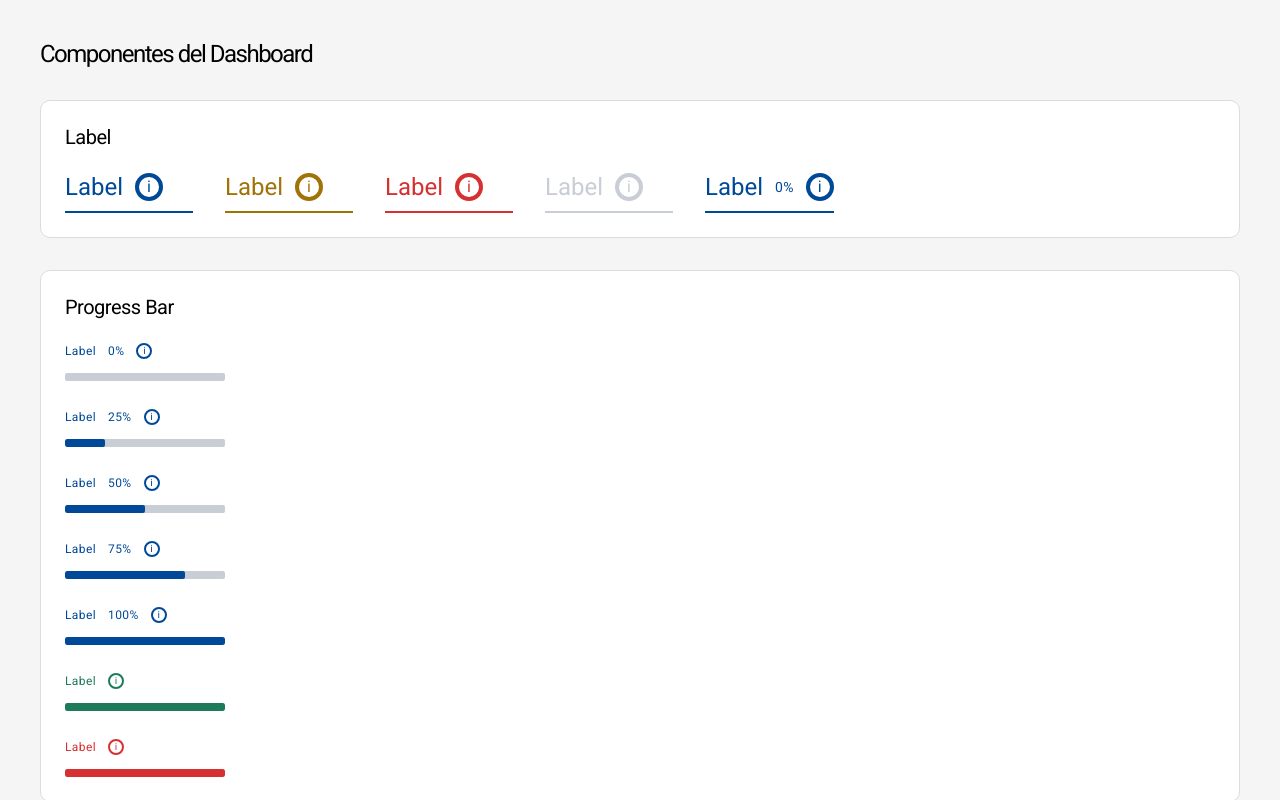
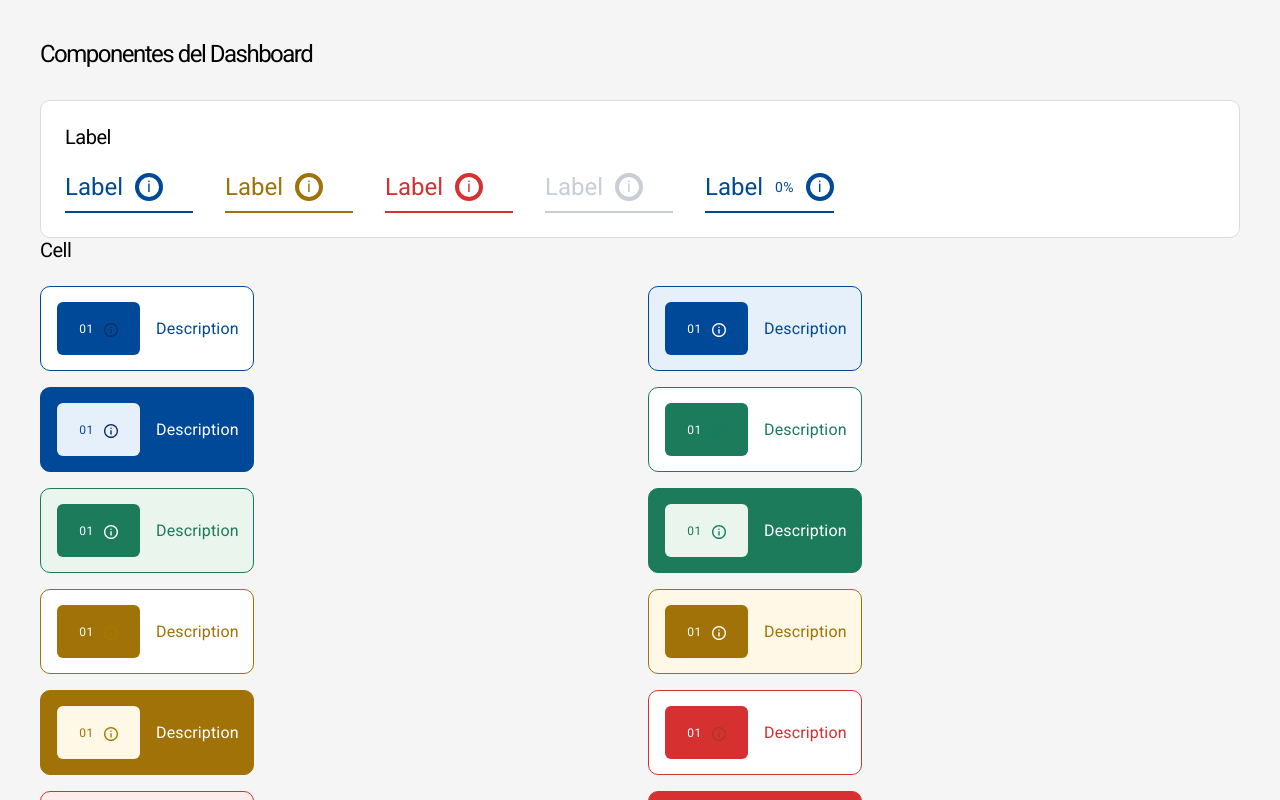
Before and after one commit to JoseGonzalez0428/Act_4_2_GonzalezFlores_JoseCarlos_PonsTorres_CinthyaLizeth, an Angular app: page / in a window 1280 px wide. Shown: the top 800 px of the page. Built offline with nearby package versions, Linux system fonts and the light colour scheme.

Commit message:
Se crearon las cell

```diff
--- a/src/app/Components/card/card.css
+++ b/src/app/Components/card/card.css
@@ -98,7 +98,7 @@
   align-items: center;
   justify-content: space-between;
 
-  border-top: 1px solid currentColor;
+  border: 1px solid currentColor;
   padding: 8px 16px;
 }
 
--- /dev/null
+++ b/src/app/Components/cell/cell.css
@@ -0,0 +1,168 @@
+.cell {
+  display: inline-flex;
+  align-items: center;
+  gap: 16px;
+  width: 214px;
+  height: 85px;
+  padding: var(--spacing-sm) var(--spacing-md);
+  border-radius: var(--radius-medium);
+  border: none;
+  border: 0.7px solid var(--border-primary);
+  background-color: var(--surface-primary);
+}
+
+.cell-date {
+  display: inline-flex;
+  align-items: center;
+  justify-content: center;
+  gap: 10px;
+  width: 83px;
+  height: 53px;
+  border-radius: var(--radius-small);
+  flex-shrink: 0;
+}
+
+.cell-number {
+  font-family: var(--font-main);
+  font-size: var(--font-size-caption);
+  font-weight: var(--font-weight-regular);
+  letter-spacing: var(--letter-spacing-caption);
+  line-height: 100%;
+}
+
+.cell-description {
+  margin: 0;
+  font-family: var(--font-main);
+  font-size: var(--font-size-subtitle-1);
+  font-weight: var(--font-weight-regular);
+  letter-spacing: var(--letter-spacing-subtitle-1);
+  line-height: 100%;
+}
+
+/* BLUE */
+.cell-date.blue.outline,.cell-date.blue.filled {
+  background-color: var(--action-primary);
+  color: var(--surface-primary);
+}
+
+.cell.blue .cell-description {
+  color: var(--action-primary);
+}
+.cell.blue.filled {
+  background-color: var(--status-info-bg);
+  border: 0.7px solid var(--action-primary);
+}
+
+/* GREEN */
+.cell-date.green.outline, .cell-date.green.filled {
+  background-color: var(--status-success-text);
+  color: var(--surface-primary);
+}
+
+.cell.green .cell-description {
+  color: var(--status-success-text);
+}
+.cell.green.filled {
+  background-color: var(--status-success-bg);
+  border: 0.7px solid var(--status-success-text);
+}
+
+.cell.green.outline{
+    border: 0.7px solid var(--status-success-text);
+}
+
+/* YELLOW */
+.cell-date.yellow.outline,.cell-date.yellow.filled {
+  background-color: var(--status-warning-text);
+  color: var(--surface-primary);
+}
+
+.cell.yellow .cell-description {
+  color: var(--status-warning-text);
+}
+.cell.yellow.filled {
+  background-color: var(--status-warning-bg);
+  border: 0.7px solid var(--status-warning-text);
+}
+
+.cell.yellow.outline{
+    border: 0.7px solid var(--status-warning-text);
+}
+
+/* RED */
+.cell-date.red.outline, .cell-date.red.filled {
+  background-color: var(--status-error-text);
+  color: var(--surface-primary);
+}
+.cell.red .cell-description {
+  color: var(--status-error-text);
+}
+.cell.red.filled {
+  background-color: var(--status-error-bg);
+  border: 0.7px solid var(--status-error-text);
+}
+
+.cell.red.outline{
+    border: 0.7px solid var(--status-error-text);
+}
+
+/* DISABLED */
+.cell-date.disabled.outline {
+  background-color: var(--state-disabled);
+  color: var(--surface-primary);
+}
+.cell.disabled .cell-description {
+  color: var(--state-disabled);
+}
+
+/* BLUE DARK */
+.cell.blue.dark {
+  background-color: var(--action-primary);
+  border-color: var(--action-primary);
+}
+.cell.blue.dark .cell-description {
+  color: var(--surface-primary);
+}
+.cell-date.blue.dark {
+  background-color: var(--status-info-bg);
+  color: var(--action-primary);
+}
+
+/* GREEN DARK */
+.cell.green.dark {
+  background-color: var(--status-success-text);
+  border-color: var(--status-success-text);
+}
+.cell.green.dark .cell-description {
+  color: var(--surface-primary);
+}
+.cell-date.green.dark {
+  background-color: var(--status-success-bg);
+  color: var(--status-success-text);
+}
+
+/* YELLOW DARK */
+.cell.yellow.dark {
+  background-color: var(--status-warning-text);
+  border-color: var(--status-warning-text);
+}
+.cell.yellow.dark .cell-description {
+  color: var(--surface-primary);
+}
+.cell-date.yellow.dark {
+  background-color: var(--status-warning-bg);
+  color: var(--status-warning-text);
+}
+
+/* RED DARK */
+.cell.red.dark {
+  background-color: var(--status-error-text);
+  border-color: var(--status-error-text);
+}
+.cell.red.dark .cell-description {
+  color: var(--surface-primary);
+}
+.cell-date.red.dark {
+  background-color: var(--status-error-bg);
+  color: var(--status-error-text);
+}
--- /dev/null
+++ b/src/app/Components/cell/cell.html
@@ -0,0 +1,11 @@
+<article class="cell" [class]="color + ' ' + variant">
+  <div class="cell-date" [class]="color + ' ' + variant">
+    <span class="cell-number">{{ number }}</span>
+    <app-icon
+      name="info"
+      [size]="14"
+      [color]="variant === 'filled' ? 'white' : color">
+    </app-icon>
+  </div>
+  <p class="cell-description">{{ description }}</p>
+</article>
--- a/src/app/Components/input/input.css
+++ b/src/app/Components/input/input.css
@@ -21,7 +21,7 @@
   padding: var(--spacing-xs) var(--spacing-sm);
   border-radius: var(--radius-large);
   border: none;
-  border-top: 0.7px solid var(--border-primary);
+  border: 0.7px solid var(--border-primary);
   background-color: var(--surface-primary);
   min-width: 98px;
   height: 24px;
@@ -57,7 +57,7 @@
 /* DEFAULT */
 .input-box.default {
   background-color: var(--surface-primary);
-  border-top: 0.7px solid var(--border-primary);
+  border: 0.7px solid var(--border-primary);
 }
 
 /* ACTIVE - segundo */
--- a/src/app/app.html
+++ b/src/app/app.html
@@ -14,6 +14,30 @@
       <app-ui-label text="Label" variant="disabled"></app-ui-label>
 
       <app-ui-label text="Label" percent="0%"></app-ui-label>
+    </div>
+  </section>
+
+  <section>
+    <h2 class="preview-subtitle">Cell</h2>
+
+    <div style="display: grid; grid-template-columns: 1fr 1fr; gap: 16px;">
+      <app-cell number="01" description="Description" color="blue" variant="outline"></app-cell>
+      <app-cell number="01" description="Description" color="blue" variant="filled"></app-cell>
+
+      <app-cell number="01" description="Description" color="blue" variant="dark"></app-cell>
+      <app-cell number="01" description="Description" color="green" variant="outline"></app-cell>
+
+      <app-cell number="01" description="Description" color="green" variant="filled"></app-cell>
+      <app-cell number="01" description="Description" color="green" variant="dark"></app-cell>
+
+      <app-cell number="01" description="Description" color="yellow" variant="outline"></app-cell>
+      <app-cell number="01" description="Description" color="yellow" variant="filled"></app-cell>
+
+      <app-cell number="01" description="Description" color="yellow" variant="dark"></app-cell>
+      <app-cell number="01" description="Description" color="red" variant="outline"></app-cell>
+
+      <app-cell number="01" description="Description" color="red" variant="filled"></app-cell>
+      <app-cell number="01" description="Description" color="red" variant="dark"></app-cell>
     </div>
   </section>
 
@@ -186,7 +210,7 @@
   <h2 class="preview-subtitle">Input</h2>
 
   <app-input label="Text" placeholder="Placeholder" status="default"></app-input>
-  <app-input label="Text" placeholder="Input" status="active"></app-input>
+  <app-input label="Text" placeholder="Input" status="focus"></app-input>
   <app-input label="Text" placeholder="Placeholder" status="success"></app-input>
   <app-input label="Text" placeholder="Placeholder" status="warning"></app-input>
   <app-input label="Text" placeholder="Placeholder" status="error"></app-input>
--- a/src/app/app.ts
+++ b/src/app/app.ts
@@ -13,6 +13,7 @@ import { ActivityForm } from './Components/activity-form/activity-form';
 import { MatterForm } from './Components/matter-form/matter-form';
 import { ButtonComponent } from './Components/button/button';
 import { InputComponent } from './Components/input/input';
+import { CellComponent } from './Components/cell/cell';
 
 @Component({
   selector: 'app-root',
@@ -30,7 +31,8 @@ import { InputComponent } from './Components/input/input';
     ActivityForm,
     MatterForm,
     ButtonComponent,
-    InputComponent
+    InputComponent,
+    CellComponent
   ],
   templateUrl: './app.html',
   styleUrl: './app.css'
```
Also changed, not shown: src/app/Components/cell/cell.ts (added, +17 -0 lines), 1 other file (tests, documents, lock files or other folders).
